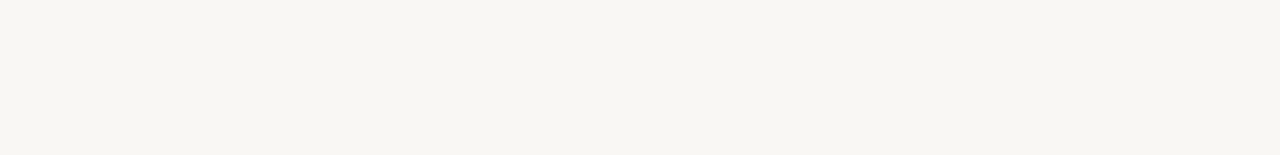
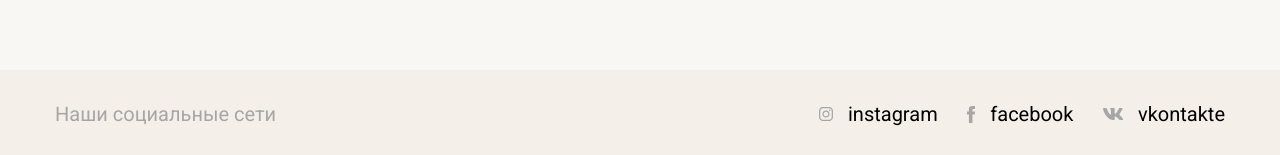
Before and after one commit to Bogdanvosk/your-tour-next, a Next.js app: page / in a window 1280 px wide. Shown: the part 9110-9265 px from the top of the page. Before the commit the page ends 9045 px from the top, so only its background shows below. Built offline with nearby package versions, Linux system fonts and the light colour scheme.

Commit message:
Add footer: added footer and social links components

```diff
--- /dev/null
+++ b/src/components/common/SocialLinks/SocialLinks.js
@@ -0,0 +1,36 @@
+import PropTypes from 'prop-types'
+
+import Icon from '../Icon/Icon'
+import Typography from '../Typography/Typography'
+
+import styles from './SocialLinks.module.scss'
+
+const SocialLinks = ({ socialLinks }) => {
+	return (
+		<ul className={styles.socials}>
+			{socialLinks.map((item, index) => (
+				<li key={index} className={styles.socialItem}>
+					<Typography
+						tag='a'
+						href='#'
+						size='normal'
+						className={styles.link}>
+						<Icon name={item.iconName} className={styles.icon} />
+						<span>{item.text}</span>
+					</Typography>
+				</li>
+			))}
+		</ul>
+	)
+}
+
+export default SocialLinks
+
+SocialLinks.propTypes = {
+	socialLinks: PropTypes.arrayOf(
+		PropTypes.shape({
+			text: PropTypes.string,
+			iconName: PropTypes.string
+		})
+	)
+}
--- /dev/null
+++ b/src/components/common/SocialLinks/SocialLinks.module.scss
@@ -0,0 +1,69 @@
+@use '@/styles/variables';
+@use '@/styles/mixins';
+
+.socials {
+	display: flex;
+	align-items: center;
+	gap: 1.86rem;
+
+	&-item:nth-child(1) {
+		margin-right: 0.4rem;
+	}
+
+	@include mixins.mobile {
+		gap: 0.94rem;
+	}
+
+	@media (max-width: 359px) {
+		flex-direction: column;
+	}
+}
+
+.link {
+	display: flex;
+	align-items: center;
+	gap: 0.93rem;
+
+	@include mixins.mobile {
+		gap: 0.53rem;
+	}
+
+	span {
+		position: relative;
+		transition: color 0.3s ease;
+
+		&::after {
+			content: '';
+
+			position: absolute;
+			bottom: -2px;
+			left: 0;
+
+			width: 0;
+			height: 1px;
+
+			background-color: variables.$color-black;
+			opacity: 0;
+
+			transition: width 0.3s ease, opacity 0.3s ease;
+		}
+	}
+
+	&:hover span::after {
+		width: 100%;
+
+		opacity: 1;
+	}
+
+	&:active span {
+		color: variables.$color-orange-200;
+	}
+
+	&:active span::after {
+		background-color: variables.$color-orange-200;
+	}
+}
+
+.icon {
+	color: #a6a6a6;
+}
--- /dev/null
+++ b/src/components/pages/HomePage/Footer/Footer.js
@@ -0,0 +1,37 @@
+import Container from '@/components/common/Container/Container'
+import Typography from '@/components/common/Typography/Typography'
+import SocialLinks from '@/components/common/SocialLinks/SocialLinks'
+
+import styles from './Footer.module.scss'
+
+const socialLinks = [
+	{
+		text: 'instagram',
+		iconName: 'instagram'
+	},
+	{
+		text: 'facebook',
+		iconName: 'facebook'
+	},
+	{
+		text: 'vkontakte',
+		iconName: 'vk'
+	}
+]
+
+const Footer = () => {
+	return (
+		<footer className={styles.footer}>
+			<Container>
+				<div className={styles.wrapper}>
+					<Typography tag='p' size='normal' className={styles.title}>
+						Наши социальные сети
+					</Typography>
+					<SocialLinks socialLinks={socialLinks} />
+				</div>
+			</Container>
+		</footer>
+	)
+}
+
+export default Footer
--- /dev/null
+++ b/src/components/pages/HomePage/Footer/Footer.module.scss
@@ -0,0 +1,30 @@
+@use '@/styles/variables';
+@use '@/styles/mixins';
+
+.footer {
+	margin-top: 135px;
+	padding: 1.88rem 0;
+	background-color: variables.$color-beige-200;
+
+	@include mixins.mobile {
+		margin-top: 4.69rem;
+		padding: 1.25rem 0;
+	}
+}
+
+.title {
+	color: variables.$color-gray-300;
+}
+
+.wrapper {
+	display: flex;
+	justify-content: space-between;
+	align-items: center;
+	flex-wrap: wrap;
+
+	@media (max-width: variables.$md) {
+		justify-content: center;
+		flex-direction: column;
+		gap: 0.44rem;
+	}
+}
--- a/src/components/pages/HomePage/HomePage.js
+++ b/src/components/pages/HomePage/HomePage.js
@@ -1,5 +1,6 @@
 import Action from './Action/Action'
 import Find from './Find/Find'
+import Footer from './Footer/Footer';
 import Header from './Header/Header'
 import Info from './Info/Info'
 import Reviews from './Reviews/Reviews'
@@ -20,6 +21,7 @@ const HomePage = () => {
 				<Stories />
 				<Action />
 			</main>
+			<Footer />
 		</>
 	)
 }
```
